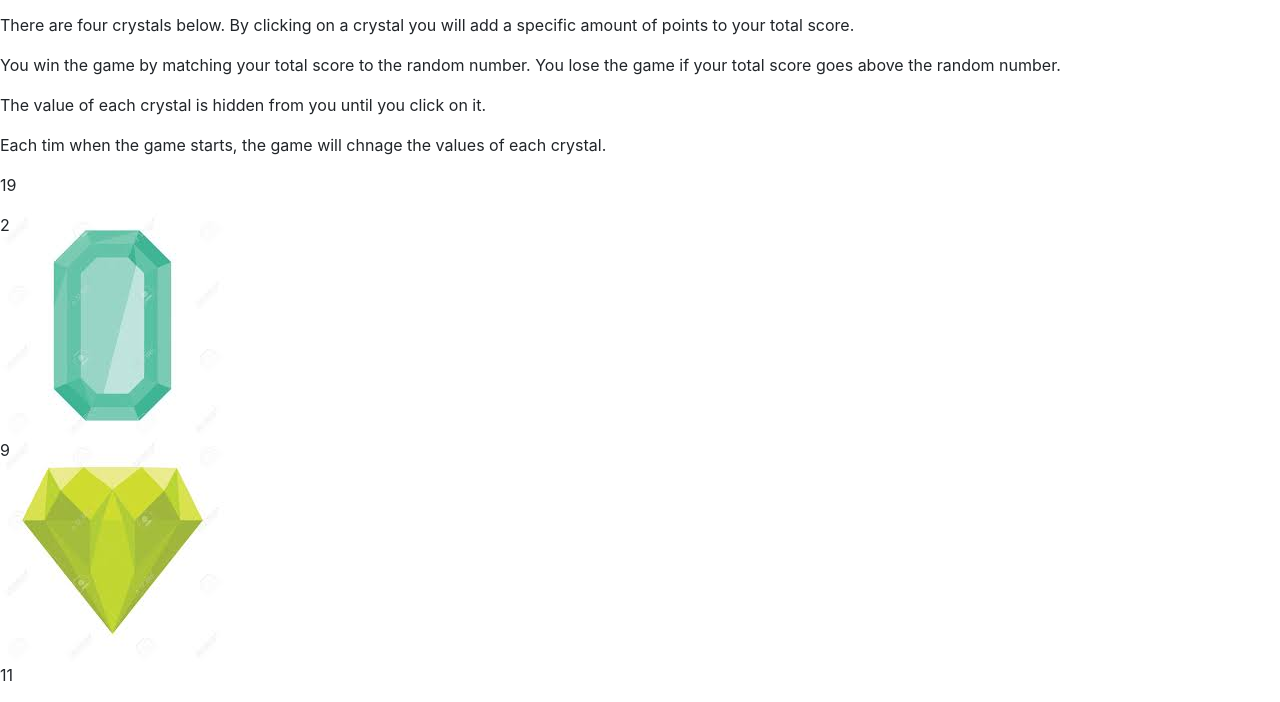
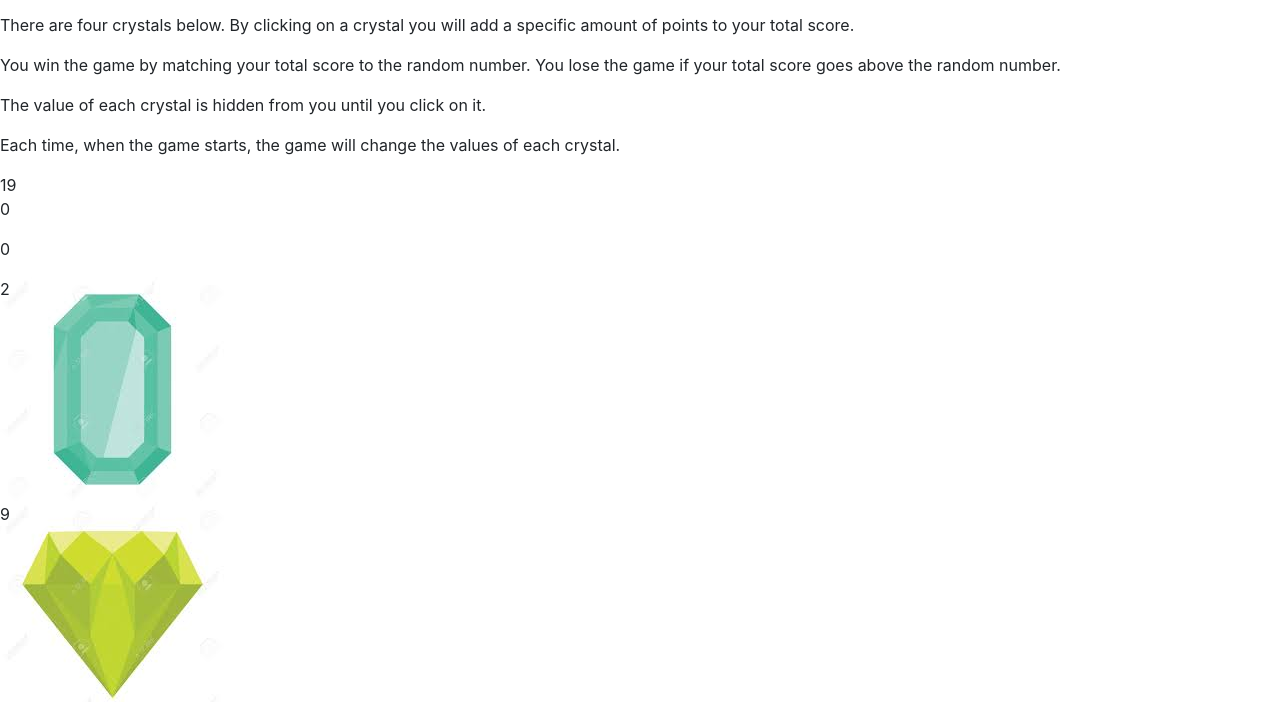
Before and after one commit to DTHutton/hw_04_crystal_collector, a plain HTML site: page index.html in a window 1280 px wide. Shown: the part 120-822 px from the top of the page. Drawn offline with nearby package versions, Linux system fonts and the light colour scheme.

Commit message:
set base win/loss count to zero. fixed some spelling errors in the html. started work on adding random number for crystal one to user base num. ran into a roadblock, still wip.

```diff
--- a/assets/javascript/game.js
+++ b/assets/javascript/game.js
@@ -11,6 +11,17 @@ $(document).ready(() => {
     let baseNum = 0;
     $('.userNum').text(baseNum);
 
+    //sets user's base win count to zero
+    let baseWinNum = 0;
+    $('.winCount').text(baseWinNum);
+
+    //sets user's base loss count to zero
+    let baseLossNum = 0;
+    $('.lossCount').text(baseLossNum);
+
+    //-----------------------------------------------------------------------------------------
+    //-----------------------------------------------------------------------------------------
+
     //crystal one code
     //generates crystal one's random number between 1 - 12
     let crysNumOne = () => {
@@ -18,10 +29,11 @@ $(document).ready(() => {
     }
     //sets crysNumOne to the number generated by above function
     $('.crysNumOne').text(crysNumOne);
+    console.log(crysNumOne);
 
-    //on click function
+    //on click function adds crystal one's randum number to the user number
     $('.crystalOne').on('click', function () {
-
+        console.log((baseNum + crysNumOne));
     });
 
     //crystal two code
@@ -32,7 +44,7 @@ $(document).ready(() => {
     //sets crysNumTwo to the number generated by above function
     $('.crysNumTwo').text(crysNumTwo);
 
-    //on click function
+    //on click function adds crystal two's randum number to the user number
     $('.crystalTwo').on('click', function () {
 
     });
@@ -45,7 +57,7 @@ $(document).ready(() => {
     //sets crysNumThree to the number generated by above function
     $('.crysNumThree').text(crysNumThree);
 
-    //on click function
+    //on click function adds crystal three's randum number to the user number
     $('.crystalThree').on('click', function () {
 
     });
@@ -58,7 +70,7 @@ $(document).ready(() => {
     //sets crysNumFour to the number generated by above function
     $('.crysNumFour').text(crysNumFour);
 
-    //on click function
+    //on click function adds crystal four's randum number to the user number
     $('.crystalFour').on('click', function () {
 
     });
--- a/index.html
+++ b/index.html
@@ -33,7 +33,7 @@
 
         <p>The value of each crystal is hidden from you until you click on it.</p>
 
-        <p>Each tim when the game starts, the game will chnage the values of each crystal.</p>
+        <p>Each time, when the game starts, the game will change the values of each crystal.</p>
 
     </main>
 
```
